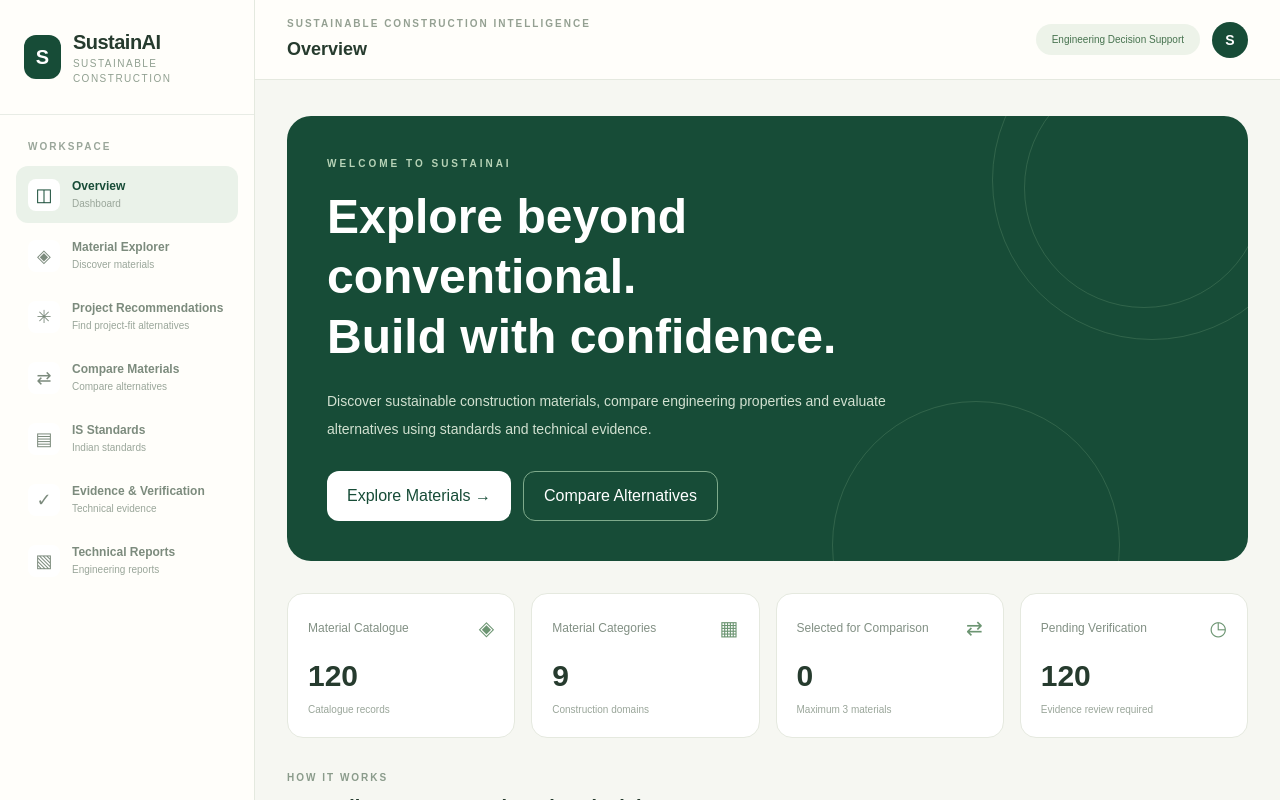
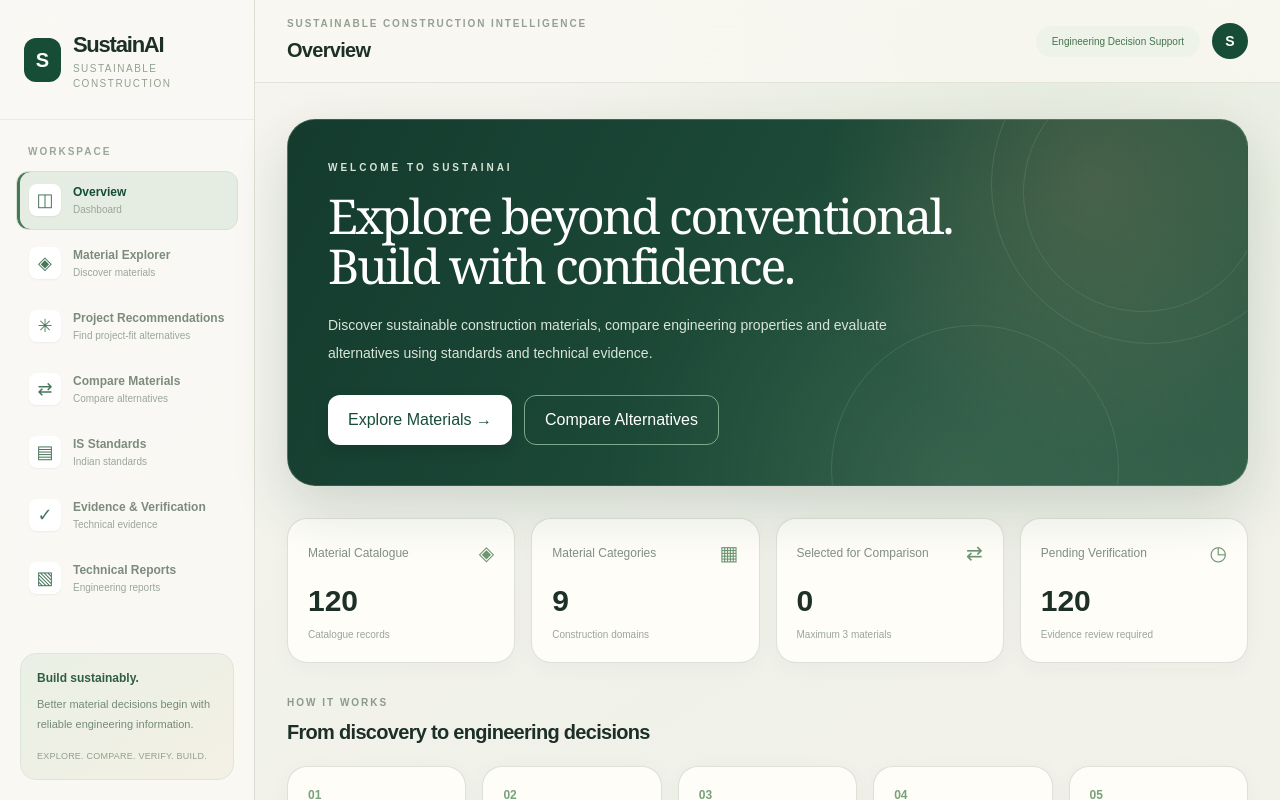
Before and after one commit to atharvdubey2609-debug/sustainai, a Next.js app: page / in a window 1280 px wide. Shown: the top 800 px of the page. Built offline with nearby package versions, Linux system fonts and the light colour scheme.

Commit message:
Refresh SustainAI visual design with refined editorial theme

```diff
--- a/app/globals.css
+++ b/app/globals.css
@@ -1,12 +1,17 @@
-
 @import "tailwindcss";
 
 :root {
   color-scheme: light;
-  --background: #ffffff;
-  --foreground: #111827;
-  --muted: #475569;
-  --border: #d1d5db;
+  --background: #f4f3ed;
+  --foreground: #1d3028;
+  --muted: #718078;
+  --border: #e3e5dc;
+  --forest: #173f32;
+  --forest-2: #245844;
+  --sage: #dce8dc;
+  --sand: #ebe5d8;
+  --clay: #bd805d;
+  --surface: rgba(255, 254, 250, 0.92);
 }
 
 @theme inline {
@@ -16,58 +21,229 @@
   --font-mono: var(--font-geist-mono);
 }
 
-@media (prefers-color-scheme: dark) {
-  :root {
-    color-scheme: dark;
-    --background: #0b1220;
-    --foreground: #f1f5f9;
-    --muted: #cbd5e1;
-    --border: #475569;
-  }
-}
+* { box-sizing: border-box; }
 
 html {
   min-height: 100%;
   background: var(--background);
+  scroll-behavior: smooth;
 }
 
 body {
   min-height: 100vh;
   margin: 0;
-  background: var(--background);
   color: var(--foreground);
+  background:
+    radial-gradient(ellipse at 82% 0%, rgba(219, 229, 211, .52), transparent 32rem),
+    linear-gradient(145deg, #f7f6f0 0%, #f0f1e9 52%, #f6f3eb 100%);
   font-family: Arial, Helvetica, sans-serif;
   -webkit-font-smoothing: antialiased;
   -moz-osx-font-smoothing: grayscale;
 }
 
-::selection {
-  background: #a7f3d0;
-  color: #064e3b;
+::selection { background: #c9ddc8; color: #173f32; }
+
+button, input, select, textarea { font: inherit; }
+button { -webkit-tap-highlight-color: transparent; }
+input, select, textarea { color: var(--foreground); }
+input::placeholder, textarea::placeholder { color: #9aa49b; opacity: 1; }
+
+:focus-visible {
+  outline: 3px solid rgba(189, 128, 93, .55);
+  outline-offset: 2px;
 }
 
-button,
-input,
-select,
-textarea {
-  font: inherit;
-}
-
-input,
-select,
-textarea {
+main {
+  background: transparent !important;
   color: var(--foreground);
 }
 
-input::placeholder,
-textarea::placeholder {
-  color: #64748b;
-  opacity: 1;
+main > div { min-height: 100vh; }
+
+/* Workspace navigation */
+main aside {
+  position: sticky;
+  top: 0;
+  height: 100vh;
+  background: rgba(250, 249, 244, .9) !important;
+  border-color: rgba(215, 220, 208, .9) !important;
+  backdrop-filter: blur(18px);
 }
 
-@media (prefers-color-scheme: dark) {
-  input::placeholder,
-  textarea::placeholder {
-    color: #94a3b8;
-  }
+main aside > div:first-child {
+  padding-top: 30px !important;
+  padding-bottom: 28px !important;
 }
+
+main aside h1 {
+  letter-spacing: -.055em;
+  font-size: 22px !important;
+}
+
+main aside nav button {
+  border: 1px solid transparent;
+  transition: background .2s ease, border-color .2s ease, transform .2s ease;
+}
+
+main aside nav button:hover { transform: translateX(2px); }
+main aside nav button[class*="bg-[#eaf2e9]"] {
+  background: #e5ede2 !important;
+  border-color: #d6e2d4 !important;
+  box-shadow: inset 3px 0 0 #47765b;
+}
+
+main aside nav button > span:first-child {
+  box-shadow: 0 1px 2px rgba(25, 49, 37, .06);
+  color: #47765b;
+}
+
+main aside > div:last-child > div {
+  border: 1px solid #dce6d9;
+  background: linear-gradient(145deg, #e9f0e5, #f4f0e5) !important;
+}
+
+/* Top bar */
+main header {
+  background: rgba(249, 248, 242, .82) !important;
+  border-color: rgba(220, 224, 214, .8) !important;
+  backdrop-filter: blur(18px);
+}
+
+main header h2 {
+  letter-spacing: -.035em;
+  color: #1d3028;
+  font-size: 20px;
+}
+
+main header p { letter-spacing: .19em !important; }
+
+/* Page rhythm and headings */
+main .max-w-\[1500px\] { max-width: 1580px; }
+main h1, main h2, main h3 {
+  letter-spacing: -.035em;
+}
+main h1 { font-weight: 650; }
+main h2 { font-weight: 650; }
+main p { text-wrap: pretty; }
+
+/* Elevated content surfaces */
+main article,
+main .rounded-2xl.border,
+main .rounded-3xl.border {
+  border-color: rgba(220, 224, 214, .95) !important;
+  box-shadow: 0 5px 22px rgba(34, 52, 40, .035);
+  transition: border-color .22s ease, box-shadow .22s ease, transform .22s ease;
+}
+
+main article {
+  overflow: hidden;
+  background: rgba(255, 254, 250, .96) !important;
+  border-radius: 20px !important;
+}
+
+main article:hover {
+  border-color: #bdcdbb !important;
+  box-shadow: 0 16px 36px rgba(34, 52, 40, .09);
+}
+
+main article h3 { color: #203c30 !important; font-size: 15px; }
+main article img { transition: transform .5s cubic-bezier(.2,.7,.2,1); }
+main article:hover img { transform: scale(1.045); }
+
+main .rounded-2xl.border,
+main .rounded-3xl.border {
+  background-color: rgba(255, 254, 250, .9);
+  border-radius: 20px !important;
+}
+
+/* Hero panel: editorial, architectural and warm */
+main section.relative.overflow-hidden.rounded-3xl {
+  isolation: isolate;
+  border: 1px solid rgba(190, 211, 190, .2);
+  border-radius: 28px !important;
+  background:
+    radial-gradient(circle at 84% 16%, rgba(190, 151, 111, .22), transparent 17rem),
+    radial-gradient(circle at 70% 100%, rgba(125, 164, 128, .2), transparent 22rem),
+    linear-gradient(118deg, #143b2e 0%, #1d4b39 54%, #315d47 100%) !important;
+  box-shadow: 0 22px 55px rgba(26, 61, 43, .16);
+}
+
+main section.relative.overflow-hidden.rounded-3xl h1 {
+  max-width: 760px;
+  font-family: Georgia, "Times New Roman", serif;
+  font-weight: 500 !important;
+  letter-spacing: -.045em;
+  line-height: 1.04 !important;
+}
+
+main section.relative.overflow-hidden.rounded-3xl p {
+  color: #d9e5d8 !important;
+}
+
+main section.relative.overflow-hidden.rounded-3xl button:first-child {
+  box-shadow: 0 5px 15px rgba(0, 0, 0, .12);
+}
+
+/* Buttons */
+main button {
+  transition: transform .18s ease, box-shadow .18s ease, background .18s ease, border-color .18s ease;
+}
+
+main button:not(:disabled):active { transform: translateY(1px); }
+
+main button[class*="bg-[#174c37]"],
+main button[class*="bg-[#173f32]"] {
+  background: linear-gradient(135deg, #174332, #286044) !important;
+  box-shadow: 0 4px 12px rgba(23, 67, 50, .13);
+}
+
+main button[class*="bg-[#174c37]"]:hover {
+  background: linear-gradient(135deg, #20553e, #34704f) !important;
+  box-shadow: 0 7px 17px rgba(23, 67, 50, .2);
+}
+
+main button[class*="border-[#e5e9df]"],
+main button[class*="border-[#dfe7dc]"] {
+  background-color: rgba(255, 254, 250, .72);
+}
+
+/* Form controls */
+main input, main select, main textarea {
+  border-color: #dfe3d9 !important;
+  border-radius: 12px !important;
+  background-color: #fffefa !important;
+  transition: border-color .2s ease, box-shadow .2s ease;
+}
+
+main input:focus, main select:focus, main textarea:focus {
+  border-color: #73977a !important;
+  box-shadow: 0 0 0 4px rgba(115, 151, 122, .12);
+  outline: none;
+}
+
+/* Category and status chips */
+main span[class*="rounded-full"] {
+  letter-spacing: .015em;
+}
+
+/* Scrollbars */
+* { scrollbar-width: thin; scrollbar-color: #c5d0c1 transparent; }
+::-webkit-scrollbar { width: 9px; height: 9px; }
+::-webkit-scrollbar-thumb { background: #c5d0c1; border: 2px solid transparent; background-clip: padding-box; border-radius: 99px; }
+
+/* Mobile refinement */
+@media (max-width: 1023px) {
+  main header { padding-top: 14px !important; }
+  main header h2 { font-size: 18px; }
+  main .max-w-\[1500px\] { padding-top: 22px; }
+}
+
+@media (max-width: 640px) {
+  main section.relative.overflow-hidden.rounded-3xl { border-radius: 22px !important; }
+  main section.relative.overflow-hidden.rounded-3xl h1 { font-size: 2.35rem; }
+  main article { border-radius: 17px !important; }
+}
+
+@media (prefers-reduced-motion: reduce) {
+  *, *::before, *::after { scroll-behavior: auto !important; transition-duration: .01ms !important; animation-duration: .01ms !important; }
+}
```
